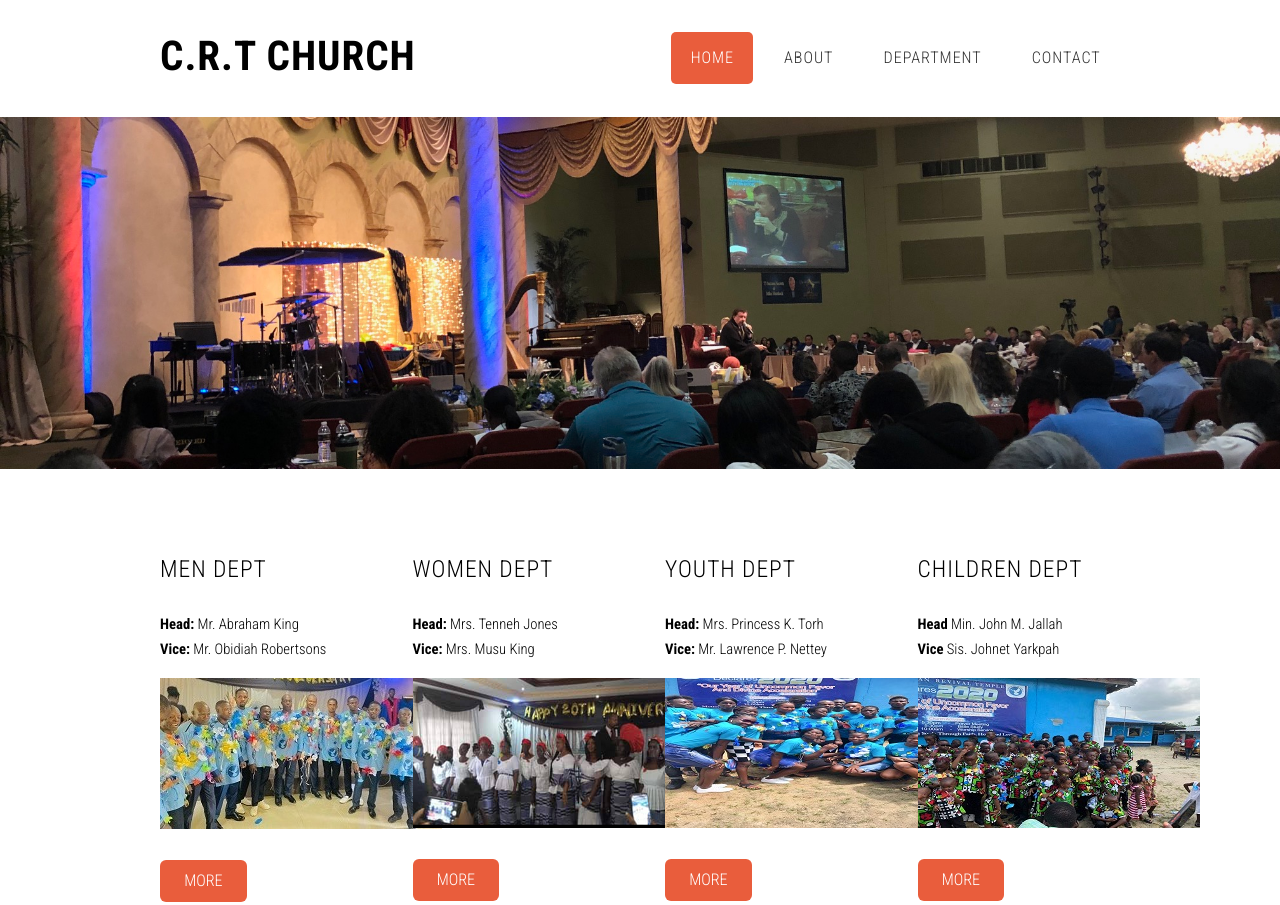
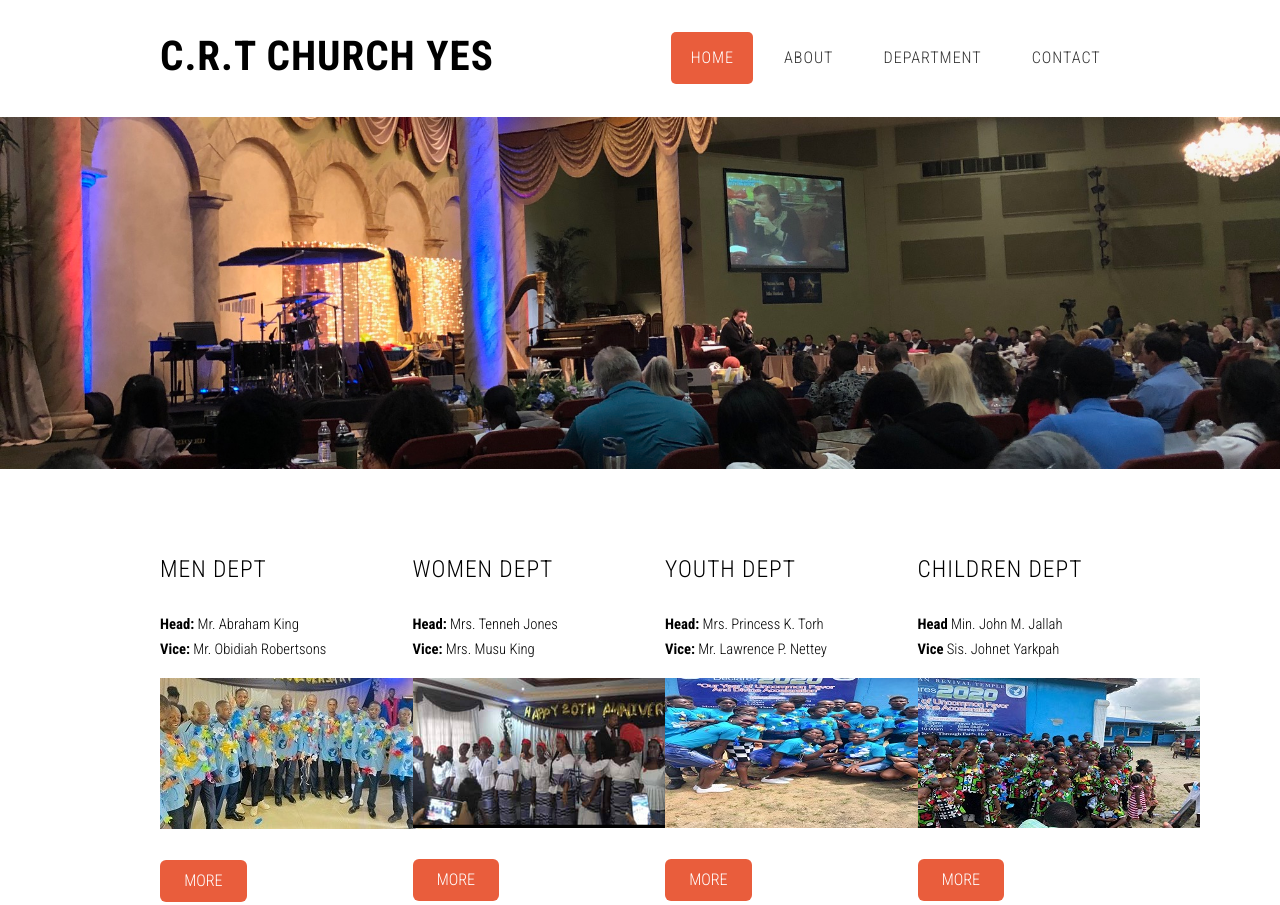
Before and after one commit to Princequalledolo/Princequalledolo.github.io, a plain HTML site: page index.html in a window 1280 px wide. Shown: the top 905 px of the page. Drawn offline with nearby package versions, Linux system fonts and the light colour scheme.

Commit message:
Update index.html

```diff
--- a/index.html
+++ b/index.html
@@ -32,7 +32,7 @@
 
 				<!-- Logo -->
 					<div id="logo">
-						<h1><a href="#">C.R.T Church</a></h1>
+						<h1><a href="#">C.R.T Church Yes</a></h1>
 					</div>
 
 				<!-- Nav -->
```
